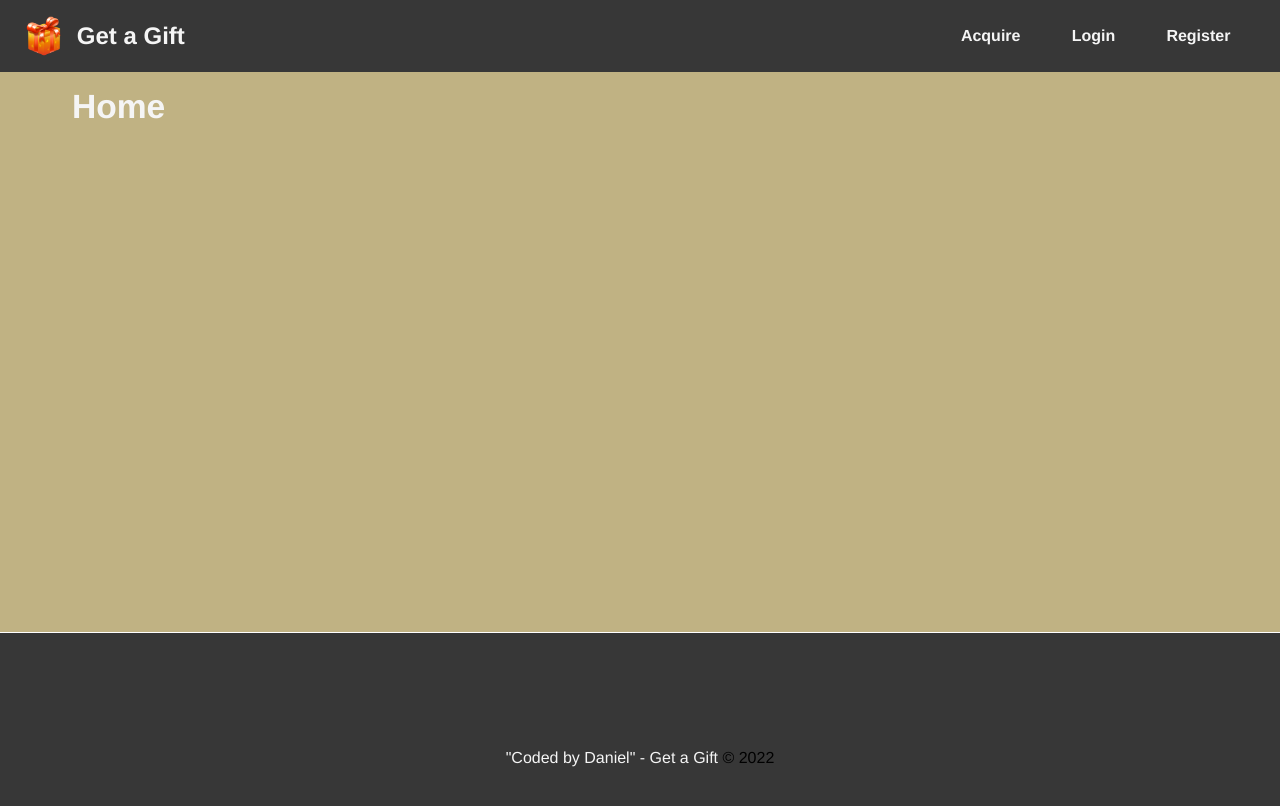
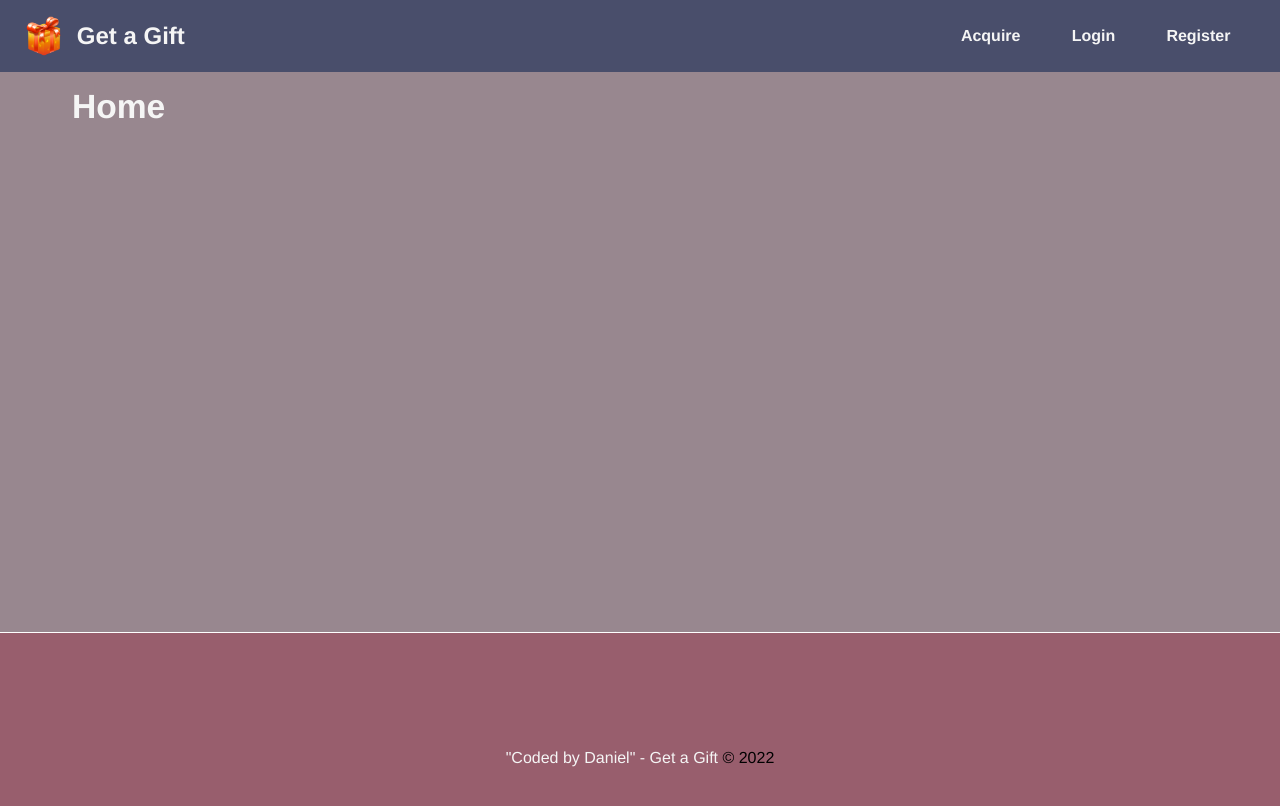
Before and after one commit to danircfilho/getagift, a React (Create React App) app in the folder frontend/: page / in a window 1280 px wide. Shown: the top 806 px of the page. Built offline with nearby package versions, Linux system fonts and the light colour scheme.

Commit message:
css confoguration

```diff
--- a/frontend/src/components/layout/Footer.module.css
+++ b/frontend/src/components/layout/Footer.module.css
@@ -3,6 +3,6 @@
   justify-content: center;
   align-items: center;
   height: 250px;
-  background-color: #373737;
+  background-color: #985E6D;
   border-top: 1px solid #ffffff;
 }
--- a/frontend/src/components/layout/Navbar.module.css
+++ b/frontend/src/components/layout/Navbar.module.css
@@ -2,7 +2,7 @@
   display: flex;
   justify-content: space-between;
   padding: 1em 1.5em;
-  background-color: #373737;
+  background-color: #494E6B;
   color: #f5f5f5;
 }
 
@@ -34,9 +34,9 @@
 }
 
 .navbar li:hover {
-  background-color: #a8a8a8;
+  background-color: #98878F;
 }
 
 .navbar li:hover >a {
-  color: #373737;
+  color: #494E6B;
 }
--- a/frontend/src/index.css
+++ b/frontend/src/index.css
@@ -6,11 +6,11 @@
 }
 
 body {
-  background-color: #C0b283;
+  background-color: #98878F;
 }
 
 h1 {
-  color: #f5f5f5 /* #16479d */;
+  color: #f5f5f5;
   margin-bottom: 1em;
   font-size: 2.1em;
 }
```
